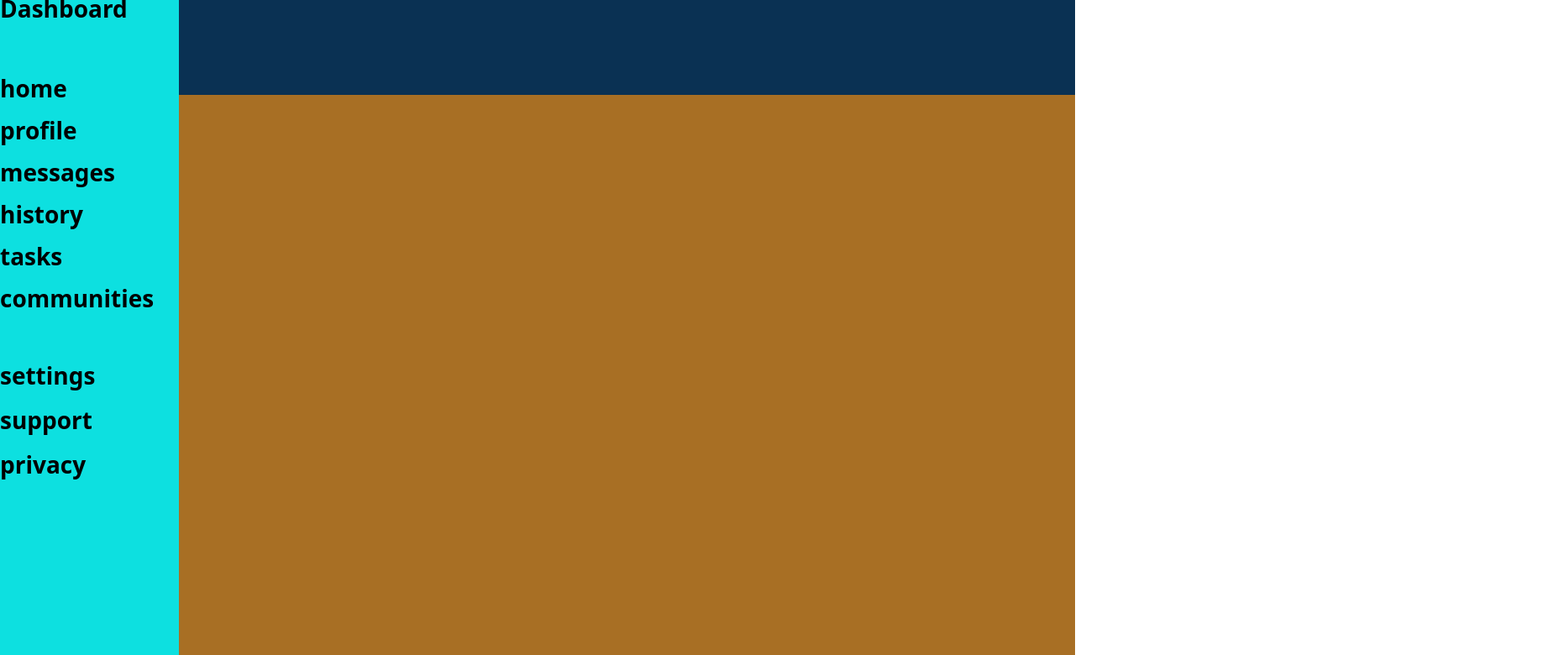
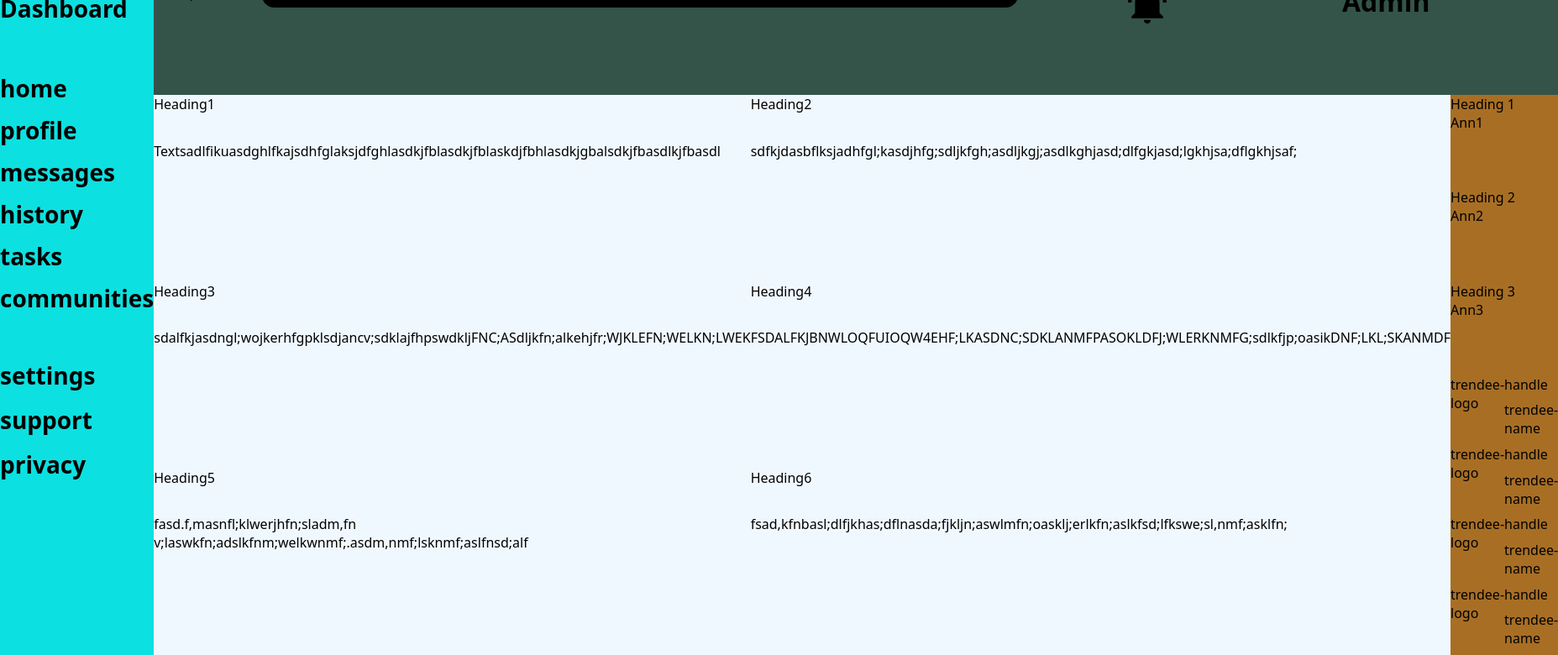
Before and after one commit to svats1/admin-dashboard, a plain HTML site: page index.html in a window 1280 px wide. Shown: the part 20-800 px from the top of the page at 84% size, 1855 px wide, since content can reach past the window. Drawn offline with Linux system fonts and the light colour scheme.

Commit message:
Add more wireframe

```diff
--- a/index.html
+++ b/index.html
@@ -27,16 +27,20 @@
             </div>
         </div>
         <div class="header">
-            <div class="toprow">
-                <div class="icon"></div>
+            <div class="top-row">
+                <div class="icon"><img src="./media/magnify.svg"></div>
                 <div class="search"></div>
-                <div class="bell"></div>
+                <div></div>
+                <div class="bell"><img src="./media/bell-ring.svg"></div>
                 <div class="logo-small"></div>
-                <div class="name"></div>
+                <div class="name">Admin</div>
             </div>
             <div class="bottom-row">
                 <div class="logo-big"></div>
-                <div class="salutation"></div>
+                <div class="salutation">
+                    <div class="hellow"></div>
+                    <div class="bigname"></div>
+                </div>
                 <div class="buttons">
                     <div class="new"></div>
                     <div class="upload"></div>
@@ -47,64 +51,66 @@
         <div class="main">
             <div class="projects">
                 <div class="project">
-                    <div class="project-heading"></div>
-                    <div class="project-text"></div>
+                    <div class="project-heading">Heading1</div>
+                    <div class="project-text">Textsadlfikuasdghlfkajsdhfglaksjdfghlasdkjfblasdkjfblaskdjfbhlasdkjgbalsdkjfbasdlkjfbasdl</div>
                 </div>
                 <div class="project">
-                    <div class="project-heading"></div>
-                    <div class="project-text"></div>
+                    <div class="project-heading">Heading2</div>
+                    <div class="project-text">sdfkjdasbflksjadhfgl;kasdjhfg;sdljkfgh;asdljkgj;asdlkghjasd;dlfgkjasd;lgkhjsa;dflgkhjsaf;</div>
                 </div>
                 <div class="project">
-                    <div class="project-heading"></div>
-                    <div class="project-text"></div>
+                    <div class="project-heading">Heading3</div>
+                    <div class="project-text">sdalfkjasdngl;wojkerhfgpklsdjancv;sdklajfhpswdkljFNC;ASdljkfn;alkehjfr;WJKLEFN;WELKN;LWEK</div>
                 </div>
                 <div class="project">
-                    <div class="project-heading"></div>
-                    <div class="project-text"></div>
+                    <div class="project-heading">Heading4</div>
+                    <div class="project-text">FSDALFKJBNWLOQFUIOQW4EHF;LKASDNC;SDKLANMFPASOKLDFJ;WLERKNMFG;sdlkfjp;oasikDNF;LKL;SKANMDF</div>
                 </div>
                 <div class="project">
-                    <div class="project-heading"></div>
-                    <div class="project-text"></div>
+                    <div class="project-heading">Heading5</div>
+                    <div class="project-text">fasd.f,masnfl;klwerjhfn;sladm,fn v;laswkfn;adslkfnm;welkwnmf;.asdm,nmf;lsknmf;aslfnsd;alf</div>
                 </div>
                 <div class="project">
-                    <div class="project-heading"></div>
-                    <div class="project-text"></div>
+                    <div class="project-heading">Heading6</div>
+                    <div class="project-text">fsad,kfnbasl;dlfjkhas;dflnasda;fjkljn;aswlmfn;oasklj;erlkfn;aslkfsd;lfkswe;sl,nmf;asklfn;</div>
                 </div>
             </div>
+            <div class="rightside">
                 <div class="announcements">
                     <div class="announcement">
-                    <div class="announce-heading"></div>
-                    <div class="announce-text"></div>
+                        <div class="announce-heading">Heading 1</div>
+                        <div class="announce-text">Ann1</div>
                     </div>
                     <div class="announcement">
-                    <div class="announce-heading"></div>
-                    <div class="announce-text"></div>
+                        <div class="announce-heading">Heading 2</div>
+                        <div class="announce-text">Ann2</div>
                     </div>
                     <div class="announcement">
-                    <div class="announce-heading"></div>
-                    <div class="announce-text"></div>
+                        <div class="announce-heading">Heading 3</div>
+                        <div class="announce-text">Ann3</div>
                     </div>
                 </div>
                 <div class="trending">
                     <div class="trendee">
-                    <div class="trendee-logo"></div>
-                    <div class="handle"></div>
-                    <div class="trendee-name"></div>
+                        <div class="trendee-logo">trendee-logo</div>
+                        <div class="handle">handle</div>
+                        <div class="trendee-name">trendee-name</div>
                     </div>
                     <div class="trendee">
-                    <div class="trendee-logo"></div>
-                    <div class="handle"></div>
-                    <div class="trendee-name"></div>
+                        <div class="trendee-logo">trendee-logo</div>
+                        <div class="handle">handle</div>
+                        <div class="trendee-name">trendee-name</div>
                     </div>
                     <div class="trendee">
-                    <div class="trendee-logo"></div>
-                    <div class="handle"></div>
-                    <div class="trendee-name"></div>
+                        <div class="trendee-logo">trendee-logo</div>
+                        <div class="handle">handle</div>
+                        <div class="trendee-name">trendee-name</div>
                     </div>
                     <div class="trendee">
-                    <div class="trendee-logo"></div>
-                    <div class="handle"></div>
-                    <div class="trendee-name"></div>
+                        <div class="trendee-logo">trendee-logo</div>
+                        <div class="handle">handle</div>
+                        <div class="trendee-name">trendee-name</div>
+                    </div>
                 </div>
             </div>
         </div>
--- a/style.css
+++ b/style.css
@@ -52,14 +52,86 @@
 }
 
 .header{
-    background-color: rgb(10, 49, 83);
-    display: grid;
+    background-color: rgb(52, 84, 73);
     grid-row: 1 / 2;
     grid-column: 2 / 3;
+    display: grid;
+    grid-template-rows: 1.5fr 2fr;
+}
+
+.top-row {
+    display: grid;
+    grid-template-columns: 1fr 7fr 1fr 1fr 1fr 2fr;
+}
+
+.icon {
+    width: 50px;
+    padding-left: 25px;
+}
+
+.search {
+    width: 100%;
+    height: 50%;
+    border-radius: 20px;
+    background-color: black;
+}
+
+.bell {
+    width: 50px;
+}
+
+.name {
+    font-size: 32px;
+    font-weight: 600;
+}
+
+.bottom-row {
+    display: grid;
+    grid-template-columns: 1fr 5fr 4fr;
+
 }
 
 .main {
     background-color: rgb(168, 111, 36);
     grid-row: 2 / 3;
     grid-column: 2 / 3;
+    display: grid;
+    grid-template-columns: 2fr 1fr;
 }
+
+.projects {
+    background-color: aliceblue;
+    display: grid;
+    grid-template-columns: repeat(2, 1fr);
+    grid-template-rows: repeat(3, 1fr);
+}
+
+.project {
+    display: grid;
+    grid-template-rows: 1fr 3fr;
+    width: 50%;
+}
+
+.rightside {
+    display: grid;
+    grid-template-rows: 1fr 1fr;
+}
+
+.announcements {
+    display: grid;
+    grid-template-rows: repeat(3, 1fr);
+}
+
+.trending {
+    display: grid;
+    grid-template-rows: repeat(4, 1fr);
+}
+
+.trendee {
+    display: grid;
+    grid-template-columns: 1fr 3fr;
+}
+
+.trendee-logo {
+    grid-row: 1 / 3
+}
```
Lines whose indentation alone changed are shown as unchanged.
